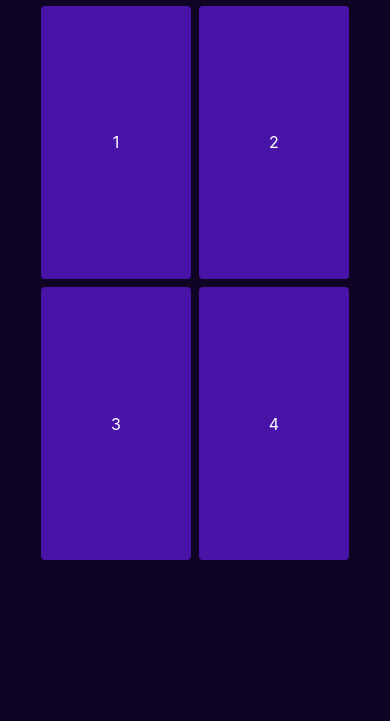
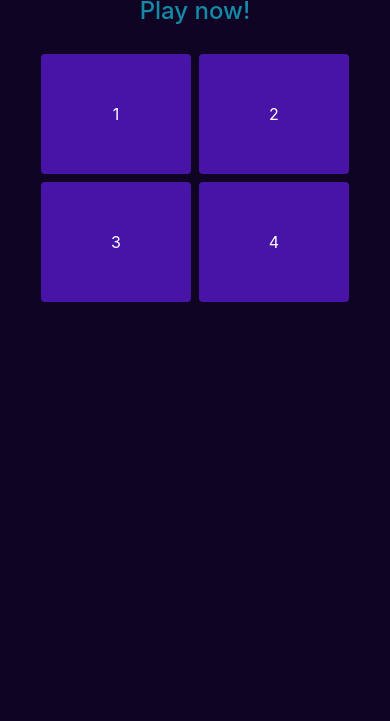
Before and after one commit to GeorgeLam/simon-game, a plain HTML site: page index.html in a window 390 px wide. Shown: the part 123-844 px from the top of the page. Drawn offline with nearby package versions, Linux system fonts and the light colour scheme.

Commit message:
Adjusted css for mobile devices

```diff
--- a/index.html
+++ b/index.html
@@ -17,21 +17,27 @@
 
 <body>
 
-    <div class="container-fluid d-flex flex-column justify-content-center align-items-center" id="bg">
+    <div class="container-fluid d-flex flex-column justify-content-center" id="bg">
+        <div class="hold h-100 d-flex flex-column justify-content-center align-items-center py-5 align-middle">
             <div class="row mt-3">
-            <h1>Simon Game</h1>
+                <h1>Simon Says</h1>
             </div>
             <div class="row mb-3">
                 <h4 id="play">Play now!</h4>
             </div>
-
+            <!--<div class="gamerows">-->
             <div class="game row w-100 d-flex flex-row justify-content-center">
-            <div class="col col-5 col-xl-3 mx-1 mx-xl-3 my-1 rounded keys d-flex align-items-center justify-content-center" id="b1">1</div>
-            <div class="col col-5 col-xl-3 mx-1 mx-xl-3 my-1 rounded keys d-flex align-items-center justify-content-center" id="b2">2</div>
+                <div class="col col-5 col-xl-2 mx-1 mx-xl-3 my-1 p-5 rounded keys d-flex align-items-center justify-content-center"
+                    id="b1">1</div>
+                <div class="col col-5 col-xl-2 mx-1 mx-xl-3 my-1 p-5 rounded keys d-flex align-items-center justify-content-center"
+                    id="b2">2</div>
             </div>
             <div class="game row w-100 d-flex flex-row justify-content-center">
-            <div class="col col-5 col-xl-3 mx-1 mx-xl-3 my-1 rounded keys d-flex align-items-center justify-content-center" id="b3">3</div>
-            <div class="col col-5 col-xl-3 mx-1 mx-xl-3 my-1 rounded keys d-flex align-items-center justify-content-center" id="b4">4</div>
+                <div class="col col-5 col-xl-2 mx-1 mx-xl-3 my-1 p-5 rounded keys d-flex align-items-center justify-content-center"
+                    id="b3">3</div>
+                <div class="col col-5 col-xl-2 mx-1 mx-xl-3 my-1 p-5 rounded keys d-flex align-items-center justify-content-center"
+                    id="b4">4</div>
+                <!--</div>-->
             </div>
 
             <div class="row" id="outcomeMsg">
@@ -44,7 +50,8 @@
                     <h4 id='nextRound'>Next round?</h4>
                 </div>
             </div>
-
+        </div>
+    </div>
 
 
         <!-- Optional JavaScript -->
--- a/style.css
+++ b/style.css
@@ -1,13 +1,26 @@
 *{
     margin: 0;
     padding: 0;
-    box-sizing: border-box;
+    background-color: rgb(15, 4, 36);
 }
 
 #bg{
-    background-color: rgb(15, 4, 36);
-    height: 100vh;
     color: white;
+}
+
+.gamerows{
+    width: 100%;
+    height: 60%;
+}
+
+.gamerows .row{
+        /*background-color: #ffffff;*/
+        height: 100%;
+}
+
+
+.game{
+    height: 70%;
 }
 
 #main{
@@ -21,12 +34,10 @@
     height: 50%; */
     text-align: center;
     background-color: rgb(72, 20, 167);
+    /*padding: 50px;*/
     /* border-radius: 5px; */
 }
 
-.game{
-    height: 80vh;
-}
 /*
 .keys{
     height: 20vh;
```
Lines whose indentation alone changed are shown as unchanged.
